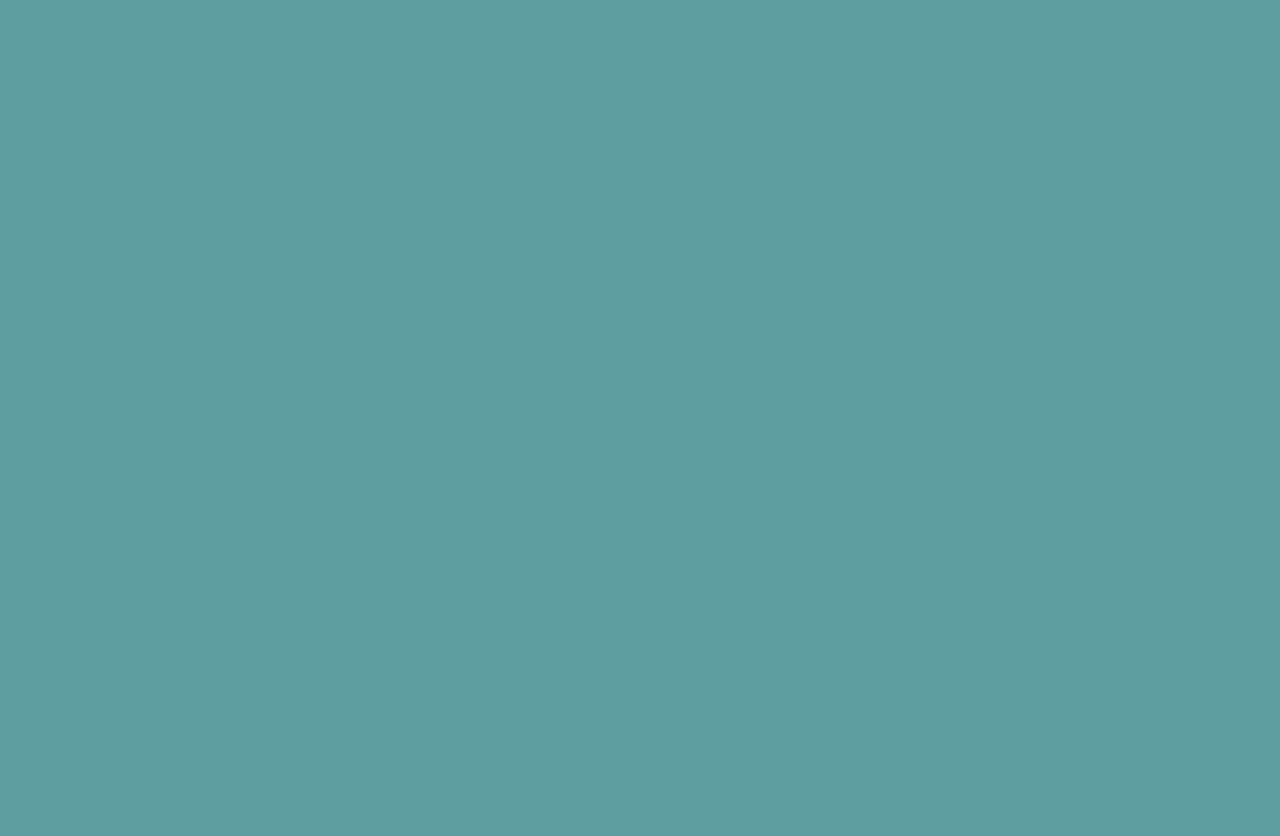
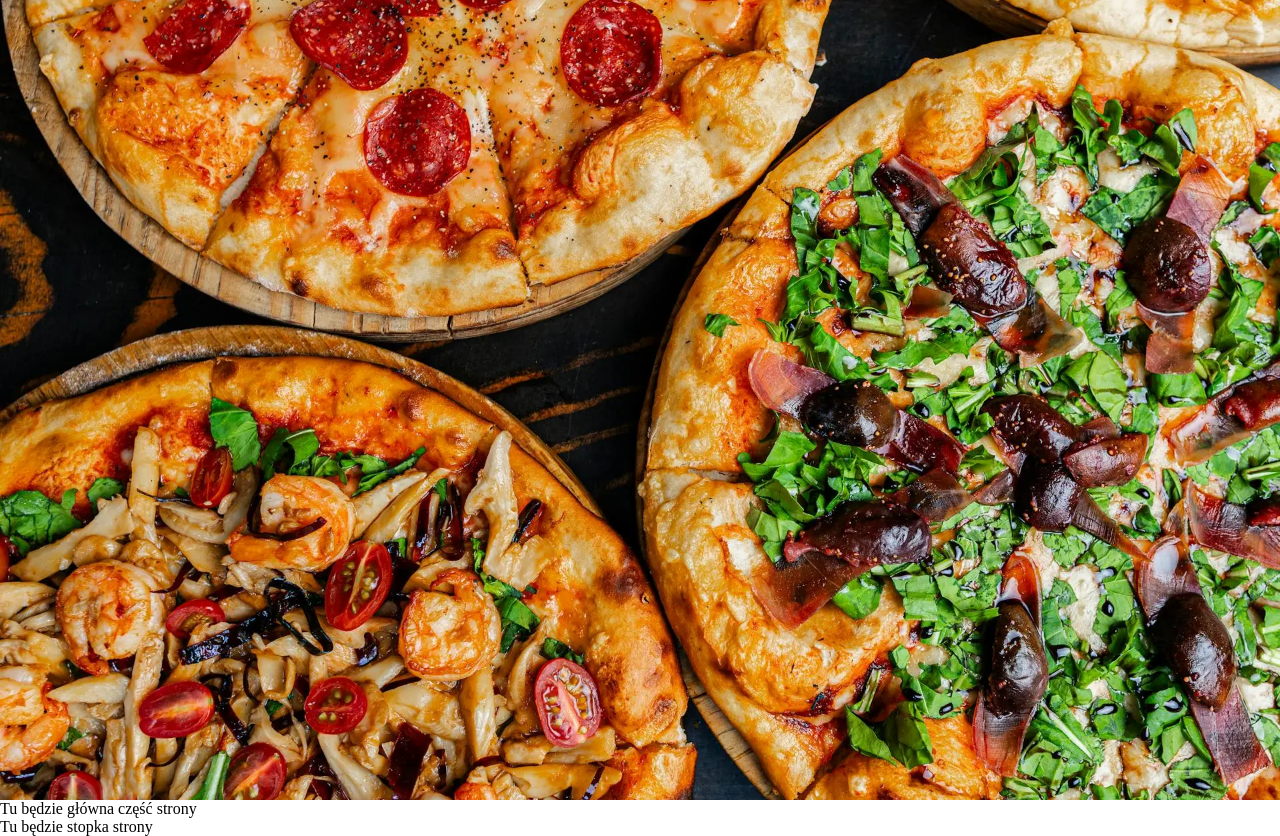
Before and after one commit to Z13mb4/project-1-new, a plain HTML site: page index.html in a window 1280 px wide. Drawn offline with Linux system fonts and the light colour scheme.

Commit message:
Dodanie nagłówka

```diff
--- a/index.html
+++ b/index.html
@@ -9,6 +9,8 @@
     <title>Pizza Kraków</title>
 </head>
 <body>
-
+    <header></header>
+    <main>Tu będzie główna część strony</main>
+    <footer>Tu będzie stopka strony</footer>
 </body>
 </html>
--- a/scss/style.scss
+++ b/scss/style.scss
@@ -1,4 +1,8 @@
 body {
+    margin: 0;
+}
+header {
     height: 100vh;
-    background-color: cadetblue ;
+    background:url('../assets/img/bg_header.webp') center/cover;
+    background-size: cover;
 }
```
Also changed, not shown: assets/img/bg_header.webp (added), css/style.css, 1 other file.
